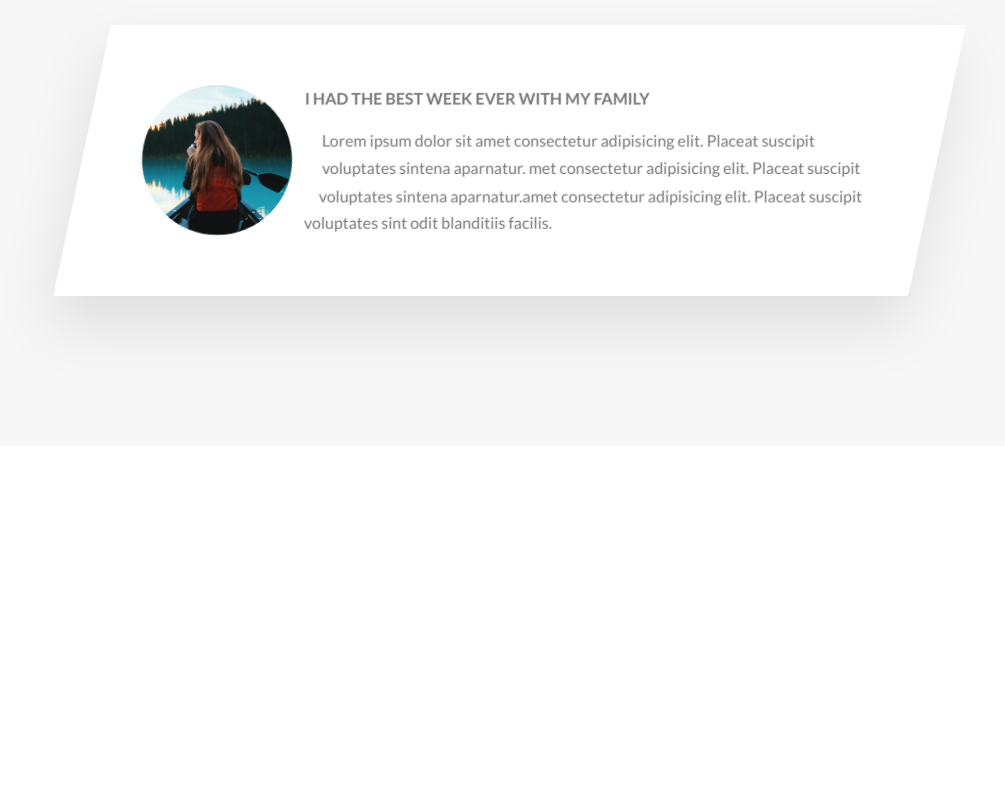
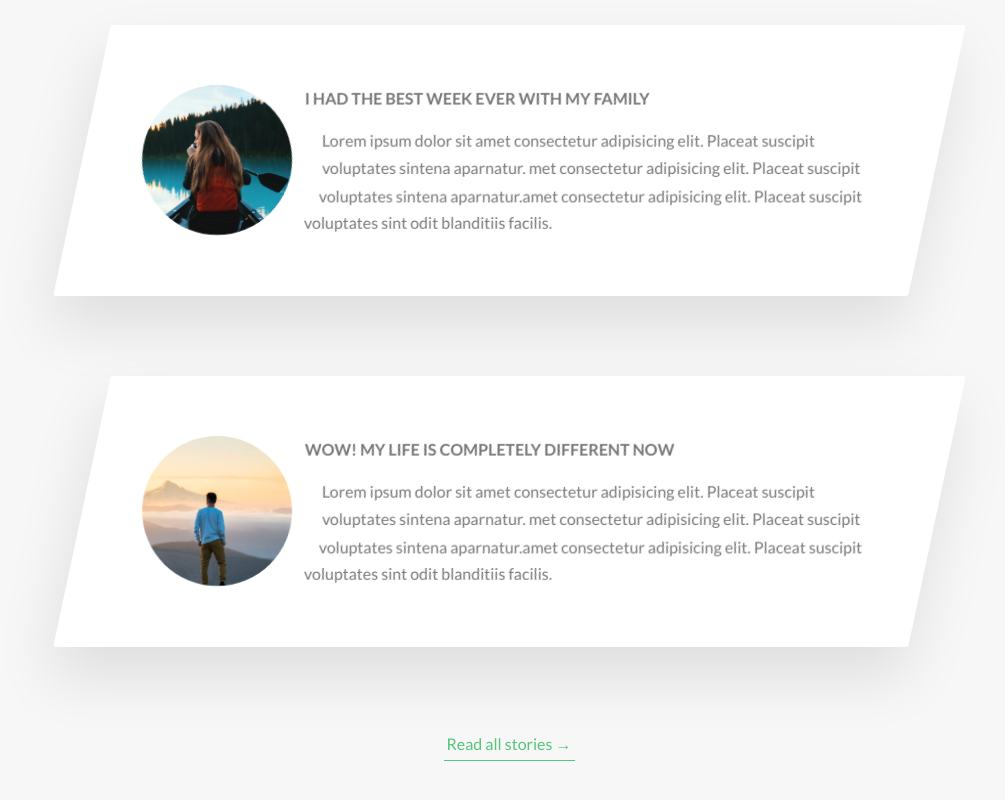
Before and after one commit to Hakan-Asmaoglu/Natours, a website: page index.html in a window 1280 px wide. Shown: the part 3558-4358 px from the top of the page, without its empty margins (131-1136 px from the left). Before the commit the page ends 4034 px from the top, so only its background shows below. Drawn offline with Linux system fonts and the light colour scheme.

Commit message:
2nd story and btn

```diff
--- a/index.html
+++ b/index.html
@@ -271,6 +271,35 @@
           </div>
         </div>
       </div>
+
+      <div class="row">
+        <div class="story">
+          <figure class="story__shape">
+            <img
+              src="img/nat-9.jpg"
+              alt="Person on a tour"
+              class="story__img"
+            />
+            <figcaption class="story__caption">Jack Wilson</figcaption>
+          </figure>
+          <div class="story__text">
+            <h3 class="heading-tertiary u-margin-bottom-small">
+              WOW! My life is completely different now
+            </h3>
+            <p>
+              Lorem ipsum dolor sit amet consectetur adipisicing elit. Placeat
+              suscipit voluptates sintena aparnatur. met consectetur adipisicing
+              elit. Placeat suscipit voluptates sintena aparnatur.amet
+              consectetur adipisicing elit. Placeat suscipit voluptates sint
+              odit blanditiis facilis.
+            </p>
+          </div>
+        </div>
+      </div>
+
+      <div class="u-center-text u-margin-bottom-huge">
+        <a href="#" class="btn-text">Read all stories &rarr;</a>
+      </div>
     </section>
     <!--
       <section class="grid-test">
--- a/sass/pages/_home.scss
+++ b/sass/pages/_home.scss
@@ -30,4 +30,5 @@
 .section-stories {
   padding: 15rem 0;
   background-color: $color-grey-light-1;
+  position: relative;
 }
```
Also changed, not shown: css/style.css.
